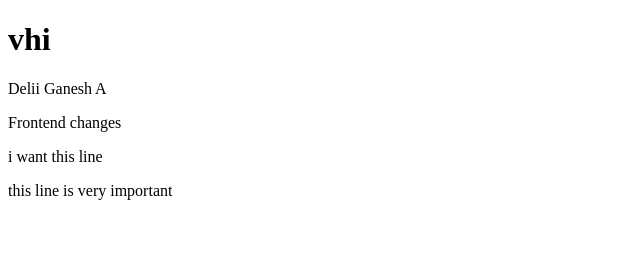
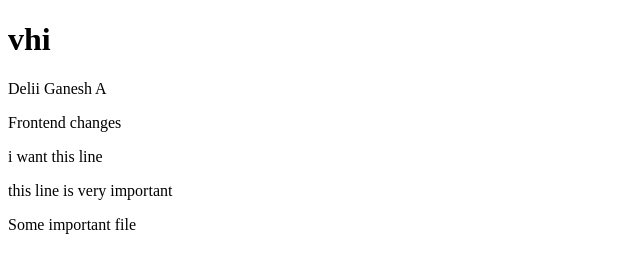
Before and after one commit to delliganesh-nt10/gitrepo, a plain HTML site: page index.html in a window 1280 px wide. Shown: the whole page, without its empty margins (0-640 px from the left). Drawn offline with Linux system fonts and the light colour scheme.

Commit message:
Update index.html

```diff
--- a/index.html
+++ b/index.html
@@ -11,5 +11,6 @@
     <p>Frontend changes</p>
     <p>i want this line</p>
     <p>this line is very important</p>
+     <p>Some important file</p>
 </body>
 </html>
```
